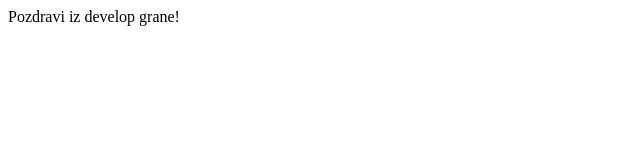
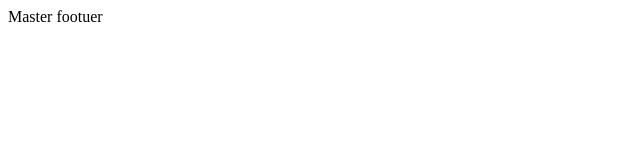
Before and after one commit to TihomirStanisic1985/git-vezba, a plain HTML site: page Index.html in a window 1280 px wide. Shown: the whole page, without its empty margins (0-640 px from the left). Drawn offline with Linux system fonts and the light colour scheme.

Commit message:
master konflikt

```diff
--- a/Index.html
+++ b/Index.html
@@ -6,6 +6,6 @@
 <body>
 <header></header>
 <main></main>
-<footer>Pozdravi iz develop grane!</footer>
+<footer>Master footuer</footer>
 </body>
 </html>
```
